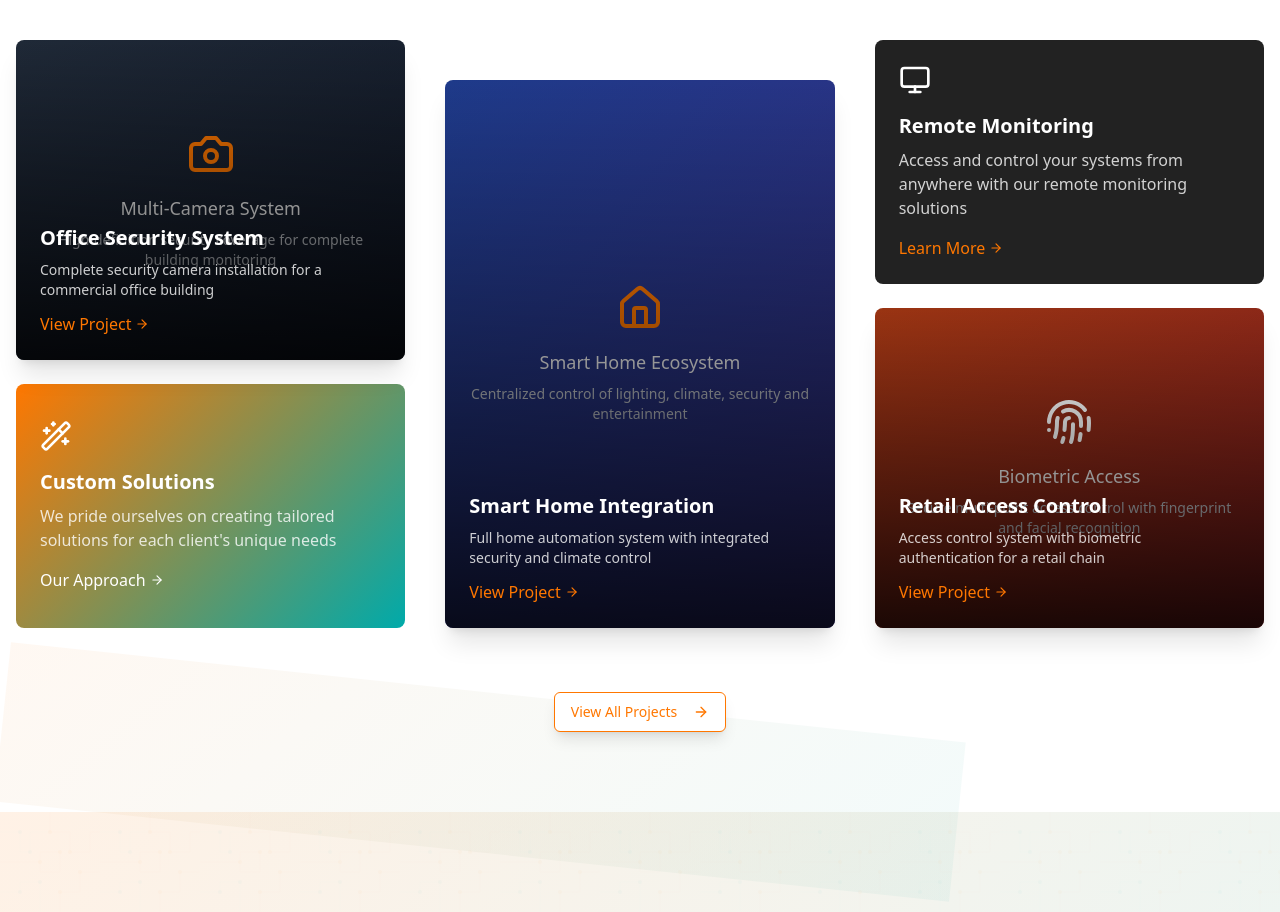
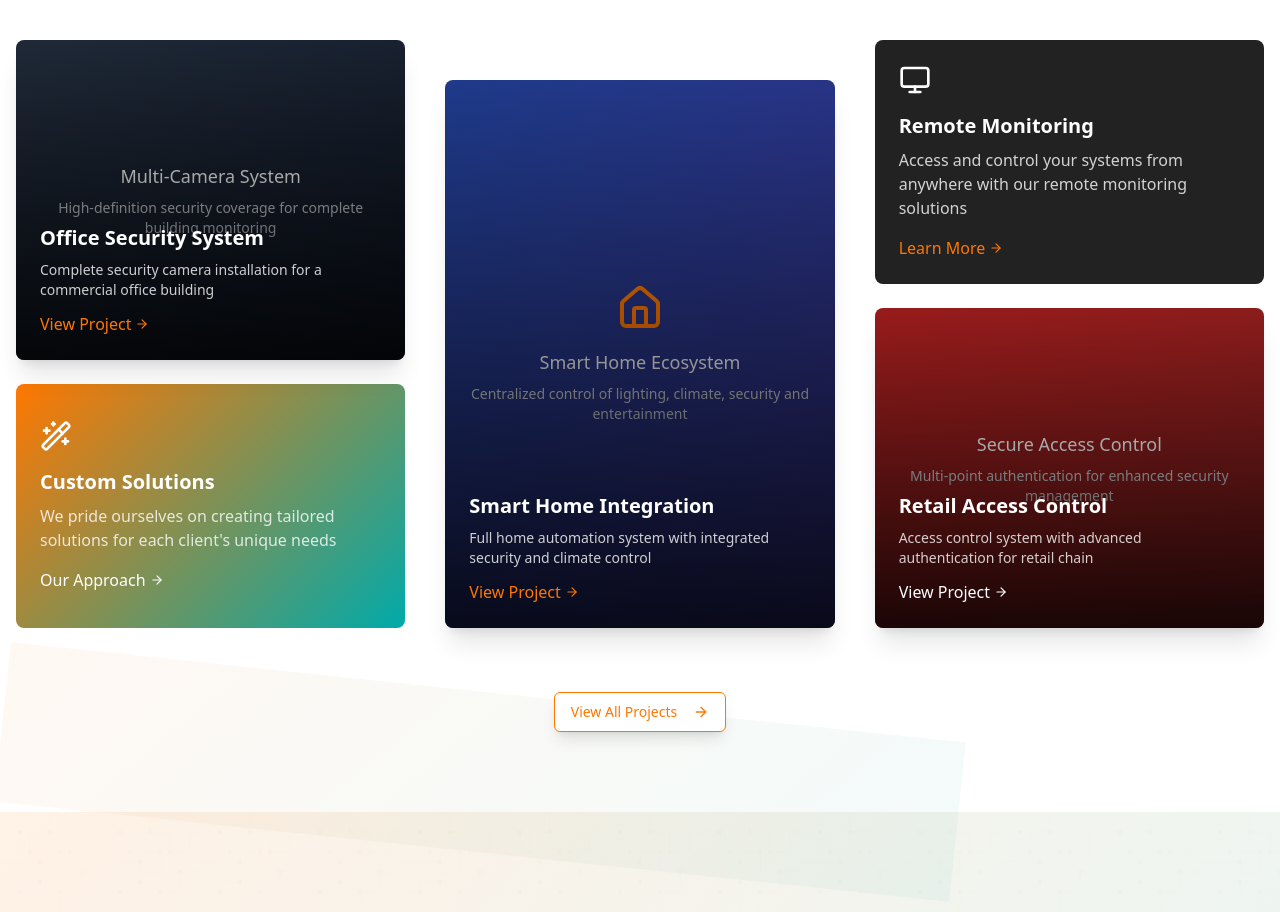
Before and after one commit to Kingtilon1/LGT, a React (Vite) app: page / in a window 1280 px wide. Shown: the part 2720-3632 px from the top of the page. Built offline with nearby package versions, Linux system fonts and the light colour scheme.

Commit message:
Refactor: Remove text from project cards
Remove the text below the camera icon on the office security card and the biometric access card.

```diff
--- a/src/pages/HomePage.tsx
+++ b/src/pages/HomePage.tsx
@@ -270,7 +270,6 @@ const HomePage: React.FC = () => {
             >
               <div className="rounded-lg overflow-hidden shadow-xl group h-64 md:h-80 relative mb-6">
                 <div className="bg-gradient-to-br from-gray-800 to-gray-900 h-full w-full flex flex-col items-center justify-center p-6 text-white transition-transform group-hover:scale-105 duration-500">
-                  <ServiceIcon name="camera" size={48} className="mb-4 text-lgt-orange" />
                   <h4 className="text-lg font-medium mb-2">Multi-Camera System</h4>
                   <p className="text-sm text-center text-gray-300">High-definition security coverage for complete building monitoring</p>
                 </div>
@@ -361,18 +360,17 @@ const HomePage: React.FC = () => {
               </motion.div>
 
               <div className="rounded-lg overflow-hidden shadow-xl group h-64 md:h-80 relative">
-                <div className="bg-gradient-to-br from-orange-800 to-red-900 h-full w-full flex flex-col items-center justify-center p-6 text-white transition-transform group-hover:scale-105 duration-500">
-                  <ServiceIcon name="fingerprint" size={48} className="mb-4 text-white" />
-                  <h4 className="text-lg font-medium mb-2">Biometric Access</h4>
-                  <p className="text-sm text-center text-gray-300">Secure multi-point access control with fingerprint and facial recognition</p>
+                <div className="bg-gradient-to-br from-red-800 to-red-900 h-full w-full flex flex-col items-center justify-center p-6 text-white transition-transform group-hover:scale-105 duration-500">
+                  <h4 className="text-lg font-medium mb-2">Secure Access Control</h4>
+                  <p className="text-sm text-center text-gray-300">Multi-point authentication for enhanced security management</p>
                 </div>
                 <div className="absolute inset-0 bg-gradient-to-t from-black/80 to-transparent flex items-end">
                   <div className="p-6 text-white">
                     <h3 className="text-xl font-semibold mb-2">Retail Access Control</h3>
                     <p className="text-white/80 text-sm mb-3">
-                      Access control system with biometric authentication for a retail chain
+                      Access control system with advanced authentication for retail chain
                     </p>
-                    <Link to="/projects" className="text-lgt-orange inline-flex items-center group">
+                    <Link to="/projects" className="text-white inline-flex items-center group">
                       View Project
                       <ArrowRight size={14} className="ml-1 group-hover:translate-x-1 transition-transform" />
                     </Link>
```
